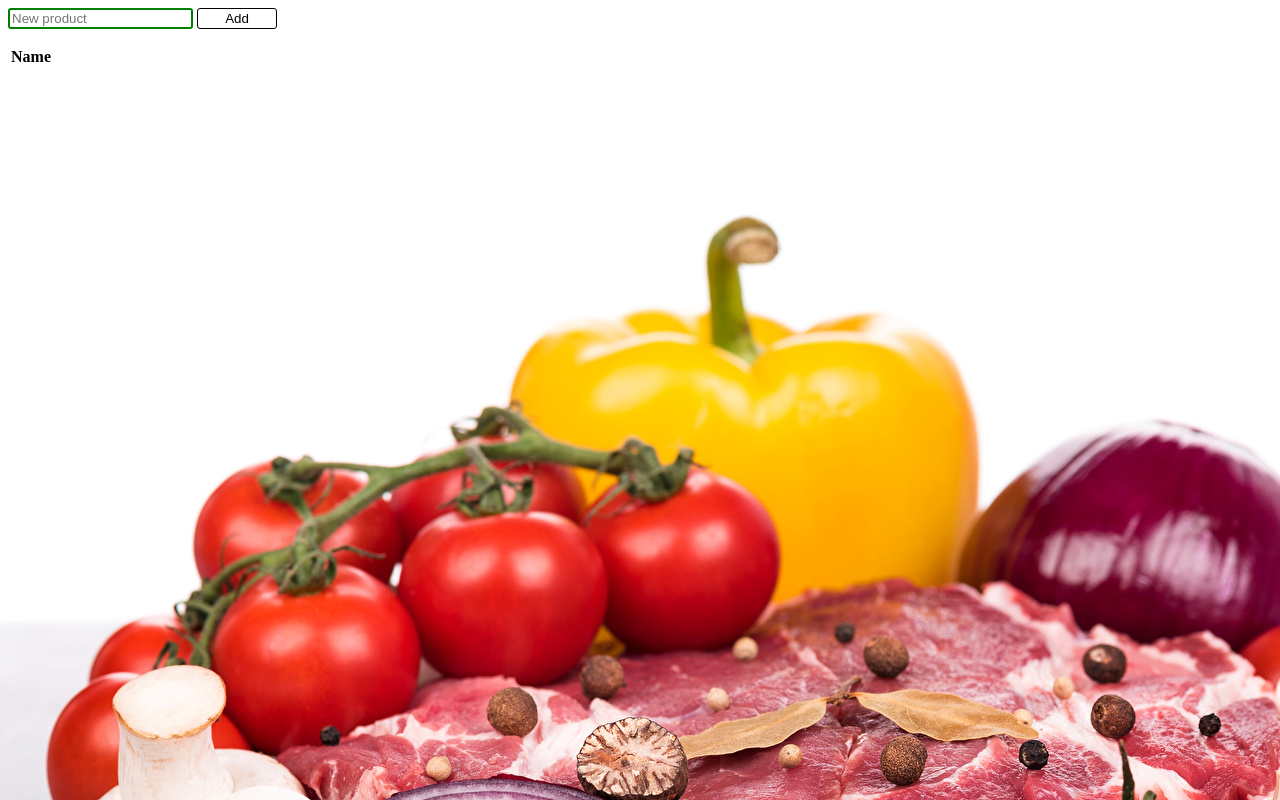
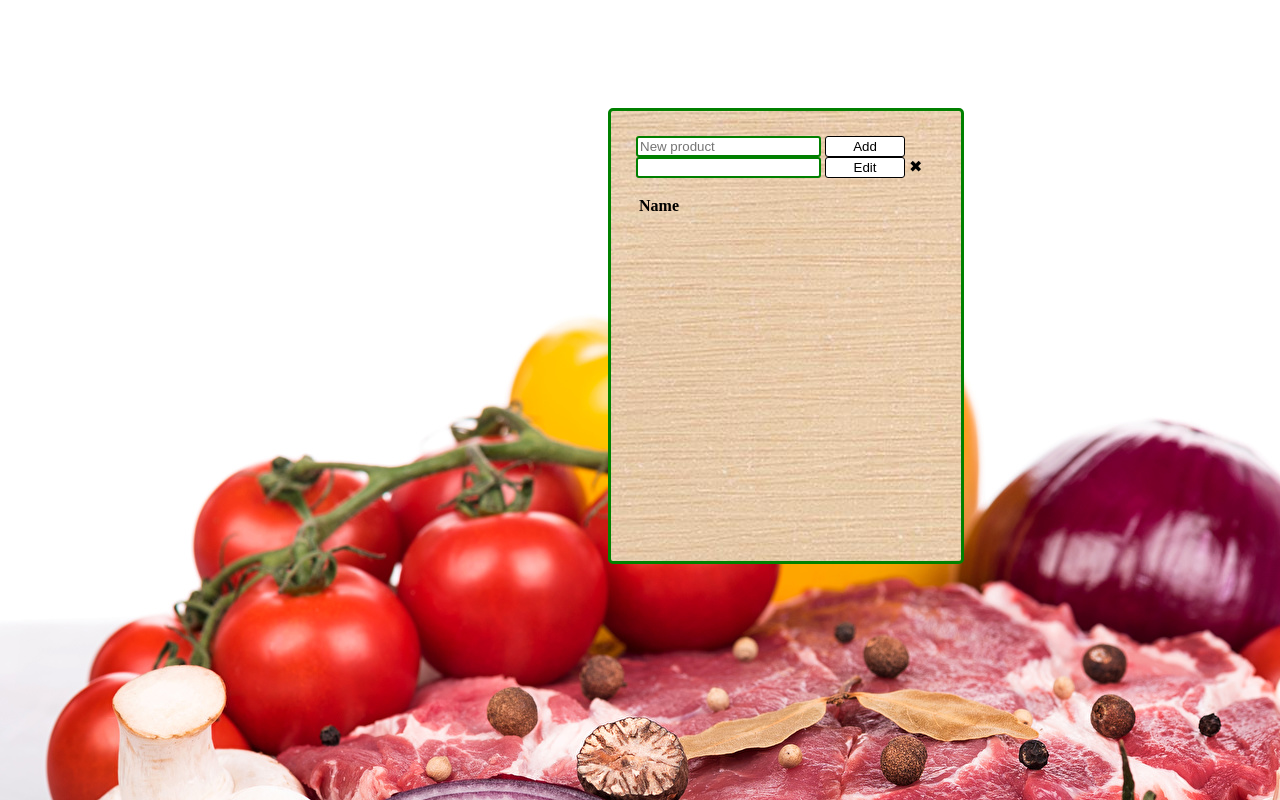
Before and after one commit to Andriy97091/Drupal_lab_2, a PHP site: page / in a window 1280 px wide. Run offline with PHP 8.4, Linux system fonts and the light colour scheme; lists and menus that the app fills with data are empty.

Commit message:
fix css file

```diff
--- a/css/style.css
+++ b/css/style.css
@@ -5,10 +5,10 @@ body {
 input[type='submit'], button, [aria-label]{
     cursor: pointer;
 }
-#spoiler{
+.spoiler {
     display: none;
 }
-#simple-grud {
+.simple-grud {
 	position: absolute;
 	border: 3px solid green;
 	border-radius: 5px;
@@ -19,7 +19,7 @@ input[type='submit'], button, [aria-label]{
 	padding: 25px;
 	background: url("../img/back.jpg");
 }
-#products {
+.products {
 	position: relative;
 	min-width: 100%;
 	font-size: 20px;
```
